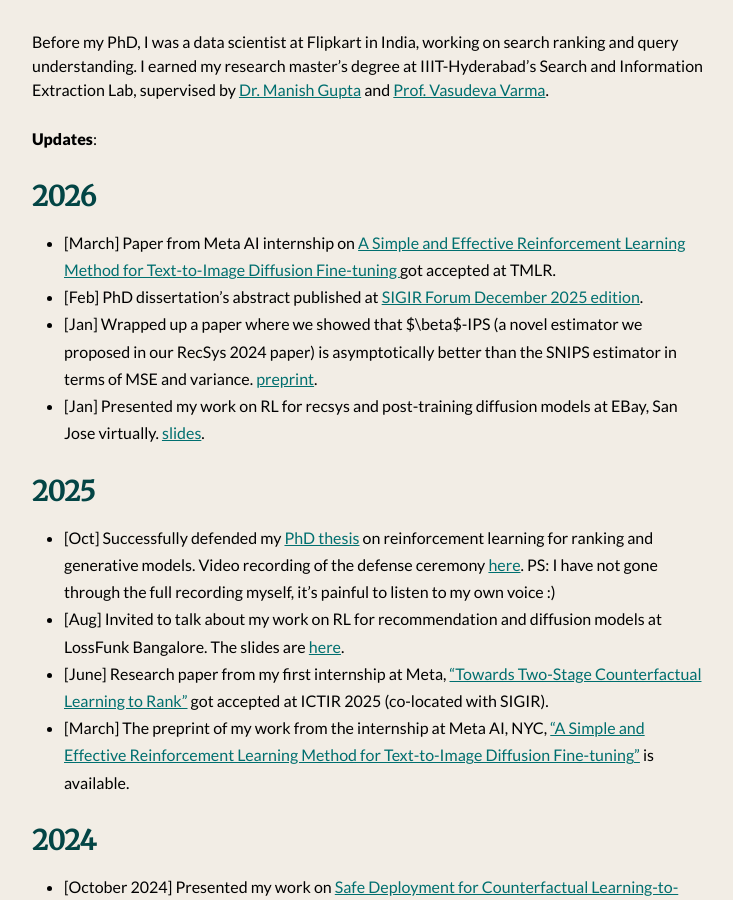
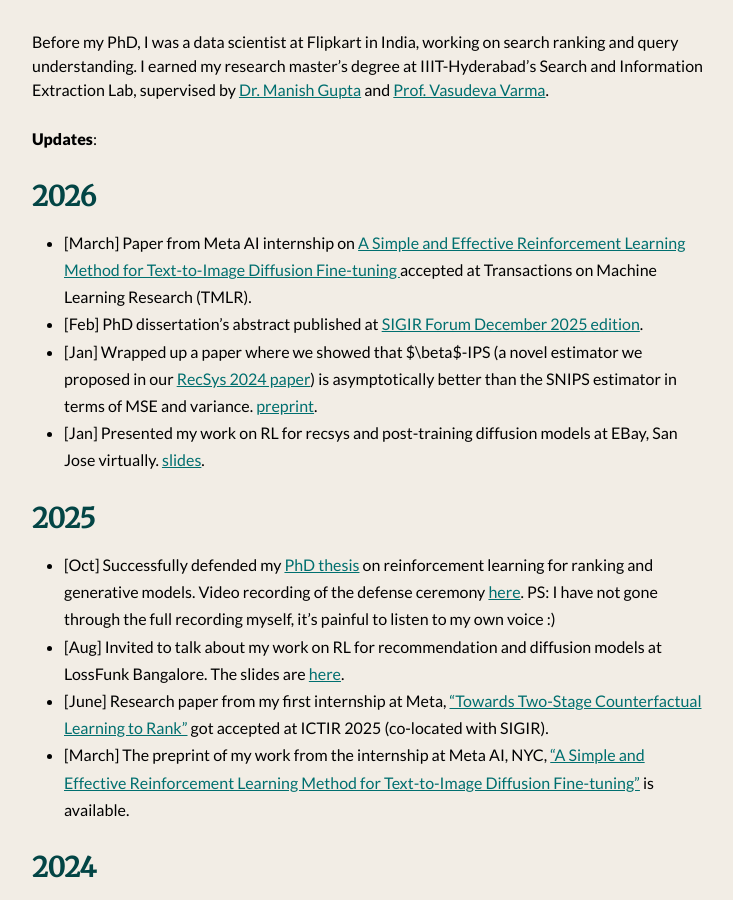
Before and after one commit to shashankg7/shashankg7.github.io, a Jekyll site: the page built from index.md, in a window 1280 px wide and 900 px high, scrolled down 677 px. Shown: the whole window, without its empty margins (272-1005 px from the left). Built offline with Jekyll 4.4.1, drawn with Linux system fonts in a browser that asks for light colours; nearby versions of some CDN libraries.

Commit message:
Update index.md

```diff
--- a/index.md
+++ b/index.md
@@ -24,9 +24,9 @@
 ## 2026
 
 * [March] Paper from Meta AI internship on [A Simple and Effective Reinforcement Learning Method for Text-to-Image Diffusion Fine-tuning
-](https://arxiv.org/abs/2503.00897) got accepted at TMLR.
+](https://arxiv.org/abs/2503.00897) accepted at Transactions on Machine Learning Research (TMLR).
 * [Feb] PhD dissertation's abstract published at [SIGIR Forum December 2025 edition](https://sigir.org/forum/issues/december-2025/).
-* [Jan] Wrapped up a paper where we showed that $\beta$-IPS (a novel estimator we proposed in our RecSys 2024 paper) is asymptotically better than the SNIPS estimator in terms of MSE and variance. [preprint](https://drive.google.com/file/d/1frnnclT0VoX7xAC0OLlwfkpWeh-5KW52/view).
+* [Jan] Wrapped up a paper where we showed that $\beta$-IPS (a novel estimator we proposed in our [RecSys 2024 paper](https://arxiv.org/abs/2405.05736)) is asymptotically better than the SNIPS estimator in terms of MSE and variance. [preprint](https://drive.google.com/file/d/1frnnclT0VoX7xAC0OLlwfkpWeh-5KW52/view).
 * [Jan] Presented my work on RL for recsys and post-training diffusion models at EBay, San Jose virtually. [slides](https://docs.google.com/presentation/d/1XY3wixdaH-Wk8K7kXllVxdqXgaNwlw-mgQwMbGdv0Y0/edit?usp=sharing).
 
 ## 2025
```
